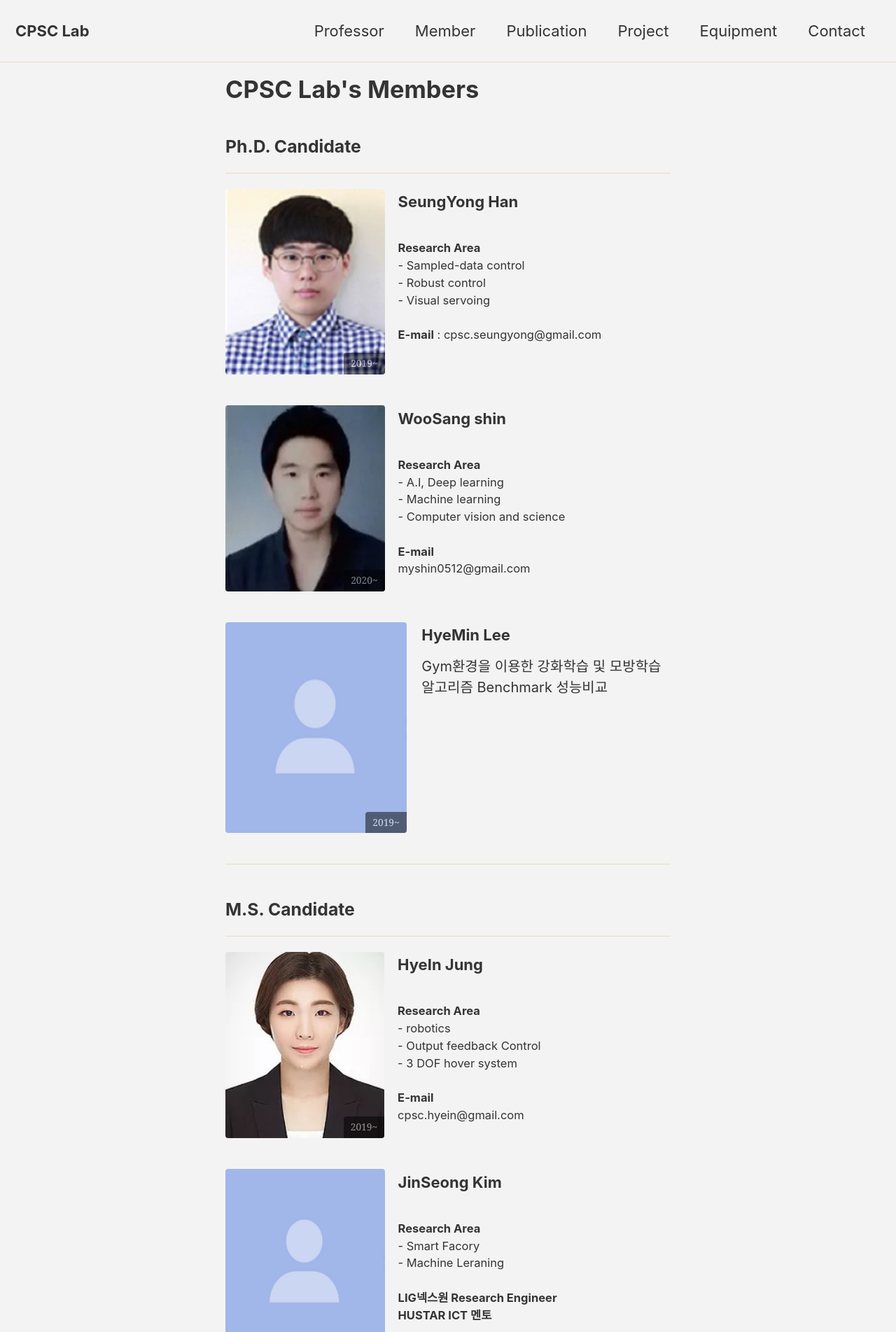
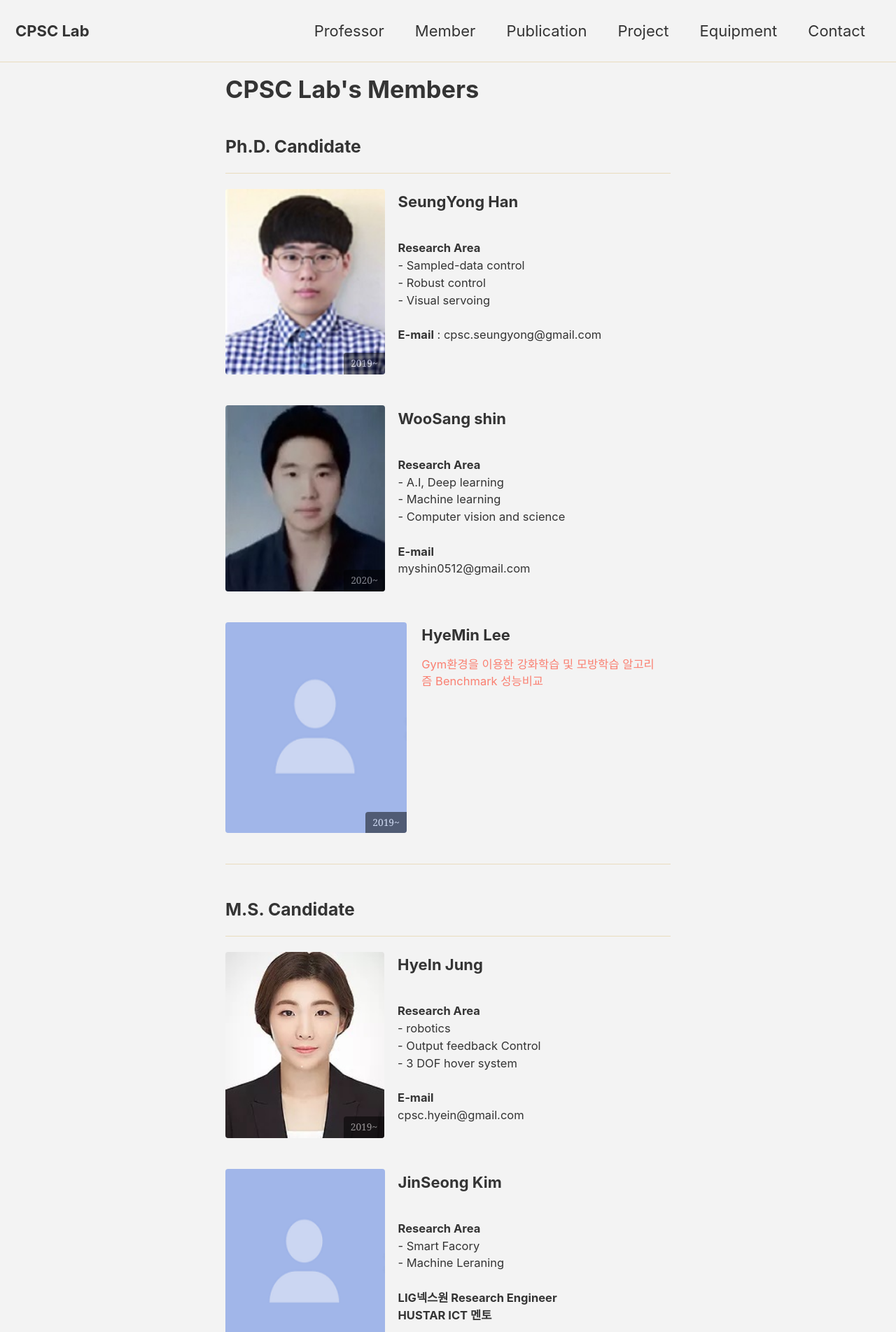
Before and after one commit to CPSC-LAB/CPSC-LAB.github.io, a Jekyll site: the page built from _pages/members.md, in a window 1280 px wide. Shown: the top 1903 px of the page at 70% size. Built offline with Jekyll 4.4.1, drawn with Linux system fonts in a browser that asks for light colours; cached includes are drawn as plain includes.

Commit message:
Update members.md

```diff
--- a/_pages/members.md
+++ b/_pages/members.md
@@ -17,7 +17,7 @@ feature_row:
   - image_path: /assets/images/members/noface.jpg
     image_caption: "2019~"
     title: "HyeMin Lee"
-    excerpt : "<span style='font-size: 20px'>Gym환경을 이용한 강화학습 및 모방학습 알고리즘 Benchmark 성능비교"
+    excerpt : "<span style='color:salmon'>Gym환경을 이용한 강화학습 및 모방학습 알고리즘 Benchmark 성능비교"
 
 feature_row2:
   - image_path: /assets/images/members/HI.jpg
```
